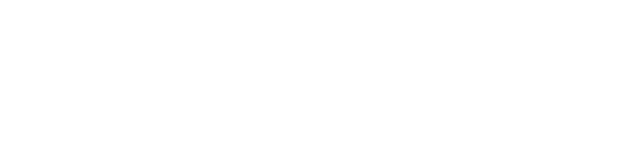
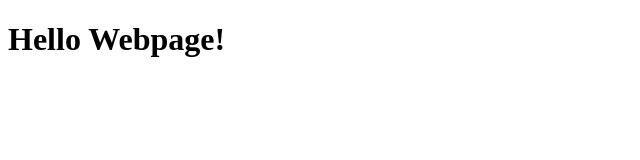
Before and after one commit to elijahfielding86/HTML-CSS-Javascript, a plain HTML site: page index.html in a window 1280 px wide. Shown: the whole page, without its empty margins (0-640 px from the left). Drawn offline with Linux system fonts and the light colour scheme.

Commit message:
Small addition.

```diff
--- a/index.html
+++ b/index.html
@@ -6,6 +6,6 @@
 	<title>Hello Webpage!</title>
 </head>
 <body>
-
+<h1>Hello Webpage!</h1>
 </body>
 </html>
```
